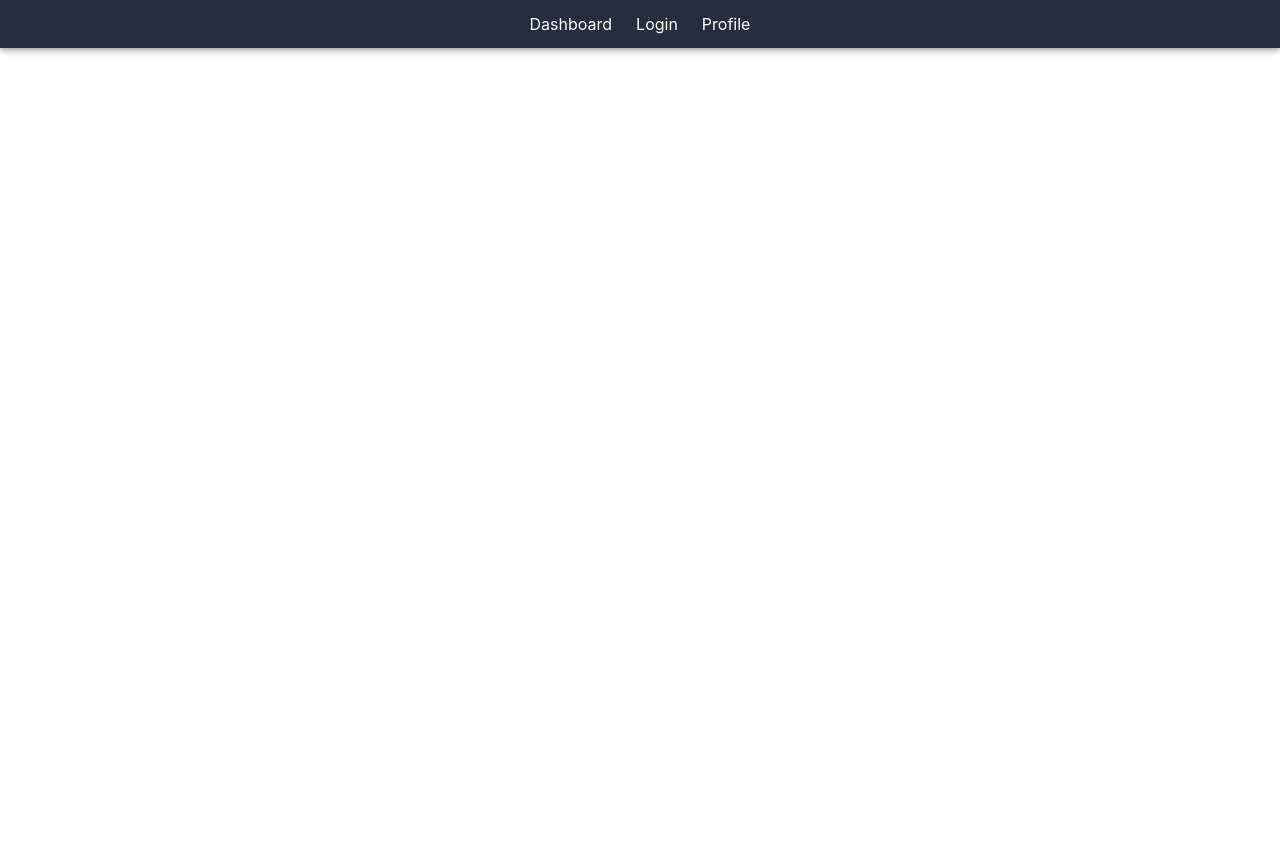
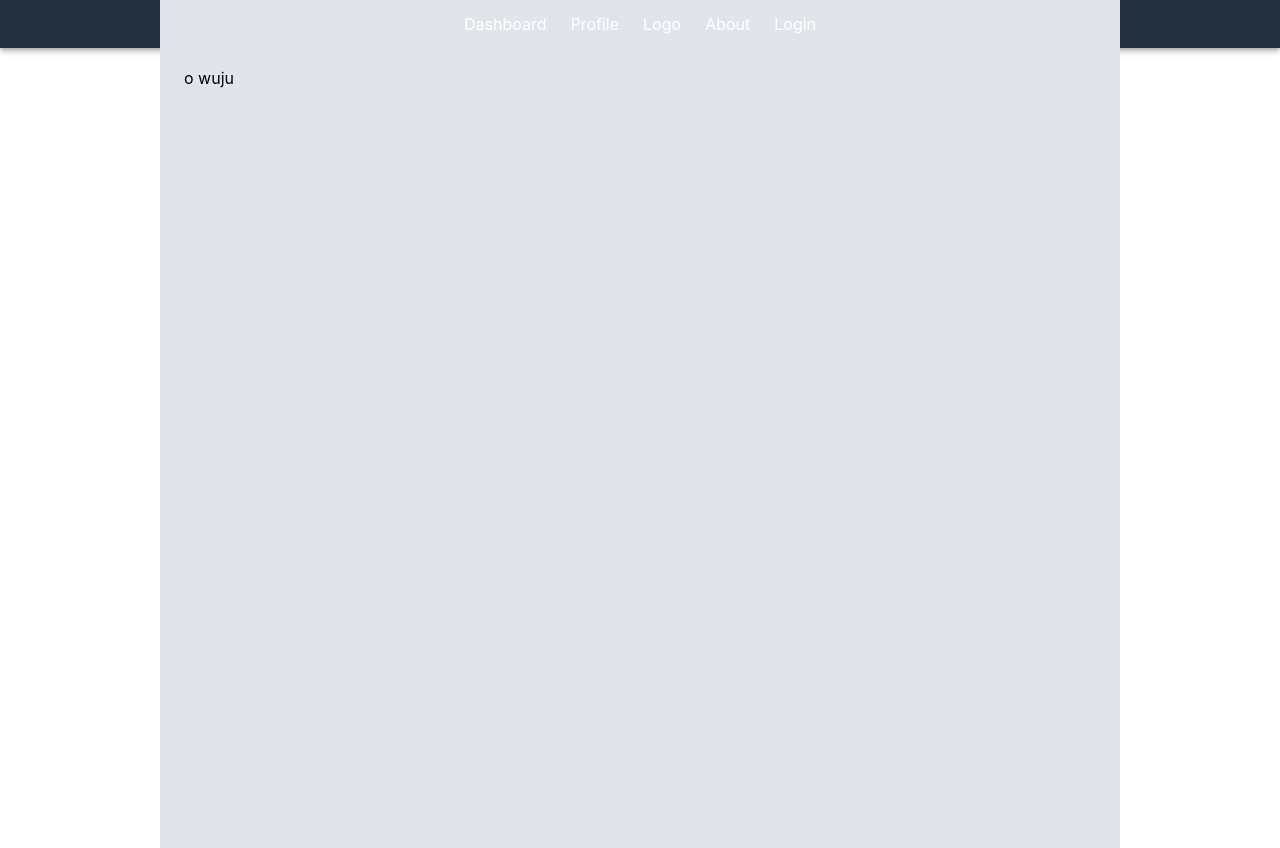
Before and after one commit to lukasz-starosta/cloud-computing, a React (Create React App) app: page /about in a window 1280 px wide. Before the commit the page ends 800 px from the top, so only its background shows below. Built offline with nearby package versions, Linux system fonts and the light colour scheme; what @aws-amplify/api, @aws-amplify/pubsub would draw is missing.

Commit message:
Added basic layout with all the pages

```diff
--- a/src/App.js
+++ b/src/App.js
@@ -9,6 +9,9 @@ import Login from './pages/login';
 import Dashboard from './pages/dashboard';
 import Profile from './pages/profile';
 import MainLayout from './components/layout/main-layout';
+import About from './pages/about';
+import Landing from './pages/landing';
+
 API.configure(config); // Configure Amplify
 PubSub.configure(config);
 
@@ -21,13 +24,19 @@ function App() {
             renders the first one that matches the current URL. */}
                     <Switch>
                         <Route exact path="/">
+                            <Landing />
+                        </Route>
+                        <Route path="/dashboard">
                             <Dashboard />
+                        </Route>
+                        <Route path="/profile">
+                            <Profile />
+                        </Route>
+                        <Route path="/about">
+                            <About />
                         </Route>
                         <Route path="/login">
                             <Login />
-                        </Route>
-                        <Route path="/profile">
-                            <Profile />
                         </Route>
                     </Switch>
                 </MainLayout>
--- a/src/components/layout/main-layout.jsx
+++ b/src/components/layout/main-layout.jsx
@@ -5,7 +5,10 @@ import { colors } from '../../assets/colors';
 
 const useStyles = makeStyles({
     container: {
-        backgroundColor: colors.AWS_lightGrey
+        backgroundColor: colors.AWS_lightGrey,
+        height: 'calc(100vh + 100px)',
+        marginTop: '-100px',
+        paddingTop: '120px'
     }
 });
 
--- a/src/components/layout/navbar.jsx
+++ b/src/components/layout/navbar.jsx
@@ -22,14 +22,20 @@ function Navbar() {
     return (
         <AppBar className={classes.appBar} position="static">
             <Toolbar variant="dense">
+                <Link className={classes.link} to="/dashboard">
+                    Dashboard
+                </Link>
+                <Link className={classes.link} to="/profile">
+                    Profile
+                </Link>
                 <Link className={classes.link} to="/">
-                    Dashboard
+                    Logo
+                </Link>
+                <Link className={classes.link} to="/about">
+                    About
                 </Link>
                 <Link className={classes.link} to="/login">
                     Login
-                </Link>
-                <Link className={classes.link} to="/profile">
-                    Profile
                 </Link>
             </Toolbar>
         </AppBar>
--- /dev/null
+++ b/src/pages/about.jsx
@@ -0,0 +1,7 @@
+import React from 'react';
+
+function About() {
+    return <>o wuju</>;
+}
+
+export default About;
--- /dev/null
+++ b/src/pages/landing.jsx
@@ -0,0 +1,7 @@
+import React from 'react';
+
+function Landing() {
+    return <>no i wuj i wylądował</>;
+}
+
+export default Landing;
```
Also changed, not shown: 1 other file (tests, documents, lock files or other folders).
